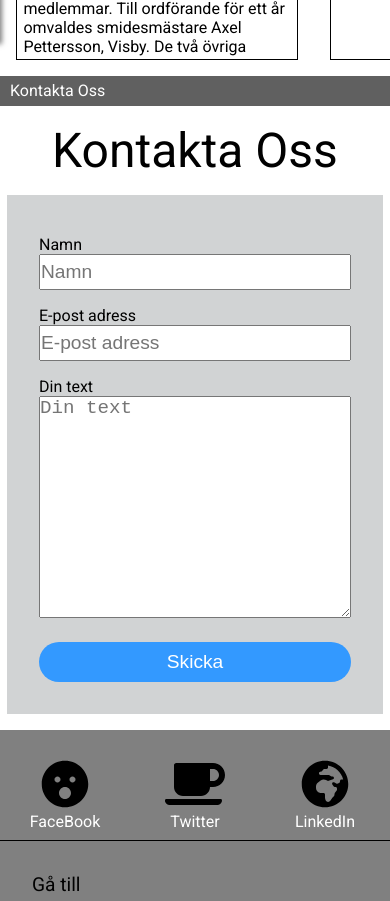
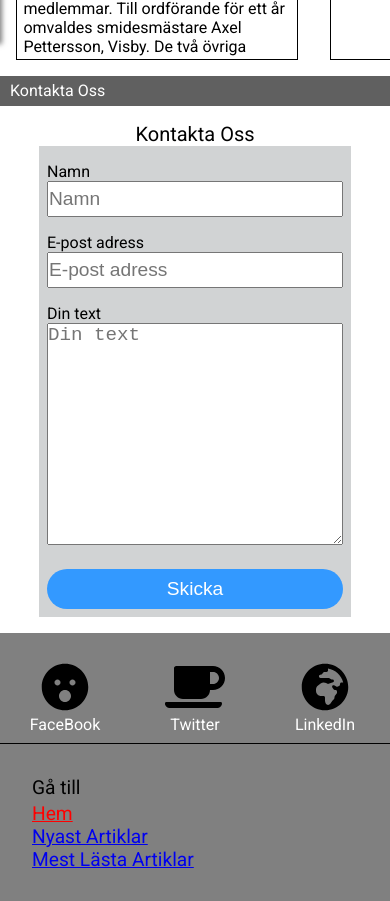
Before and after one commit to wongprom/gutar, a React (Create React App) app: page / in a window 390 px wide. Shown: the part 800-1701 px from the top of the page. Built offline with nearby package versions, Linux system fonts and the light colour scheme.

Commit message:
Made form more responsive depending on its parent.

```diff
--- a/src/components/FormContainer/FormContainer.scss
+++ b/src/components/FormContainer/FormContainer.scss
@@ -1,14 +1,15 @@
 @import "../../utilities/variables";
 form{
-  max-width: 1920px;
+  // display: flex;
+  max-width: 100%;
   .container{
-    width: 80%;
-    padding: 2rem;
-    background-color: $PrimaryGray;
+
+    padding: 0.5rem;
+    background-color: #d1d3d4;
     display: flex;
     flex-direction: column;
     align-items: center;
-    margin: 1rem auto;
+
     .btn-container{
       width: 100%;
     }
@@ -21,13 +22,7 @@ form{
 
 /* Small devices (portrait tablets and large phones, 600px and up) */
 @media only screen and (min-width: 600px) {
-  form{
-    .container{
-      width: 60%;
-      .btn-container{
-      }
-    }
-  }
+
 
 }
 
--- a/src/components/Pages/Hem/Hem.js
+++ b/src/components/Pages/Hem/Hem.js
@@ -52,8 +52,11 @@ const Hem = () => {
       <Divider className={defaultStyling} header={kontaktaOss} />
       <div id="kontakta-oss">
         <p>Kontakta Oss</p>
+        <div id="form-container_wrapper">
+          <FormContainer />
+        </div>
       </div>
-      <FormContainer />
+
     </div>
   );
 };
--- a/src/components/Pages/Hem/Hem.scss
+++ b/src/components/Pages/Hem/Hem.scss
@@ -1,4 +1,5 @@
-main {
+@import '../../../utilities/variables';
+
   .scroll-section {
     display: flex;
     width: 100%;
@@ -6,11 +7,20 @@ main {
     overflow-x: auto;
     margin: 1rem 0;
   }
+
+
+#kontakta-oss{
+  // width: 100%;
+  display: flex;
+  flex-direction: column;
+  justify-content: center;
+  align-items: center;
+  // font-size: 3rem;
+  margin-top: 1rem;
+  p{
+font-size: $FontSizeDefault5;
+  }
+  #form-container_wrapper{
+width: 80%;
+  }
 }
-#kontakta-oss{
-  display: flex;
-  justify-content: center;
-  font-size: 3rem;
-  margin-top: 1rem;
-
-}
```
